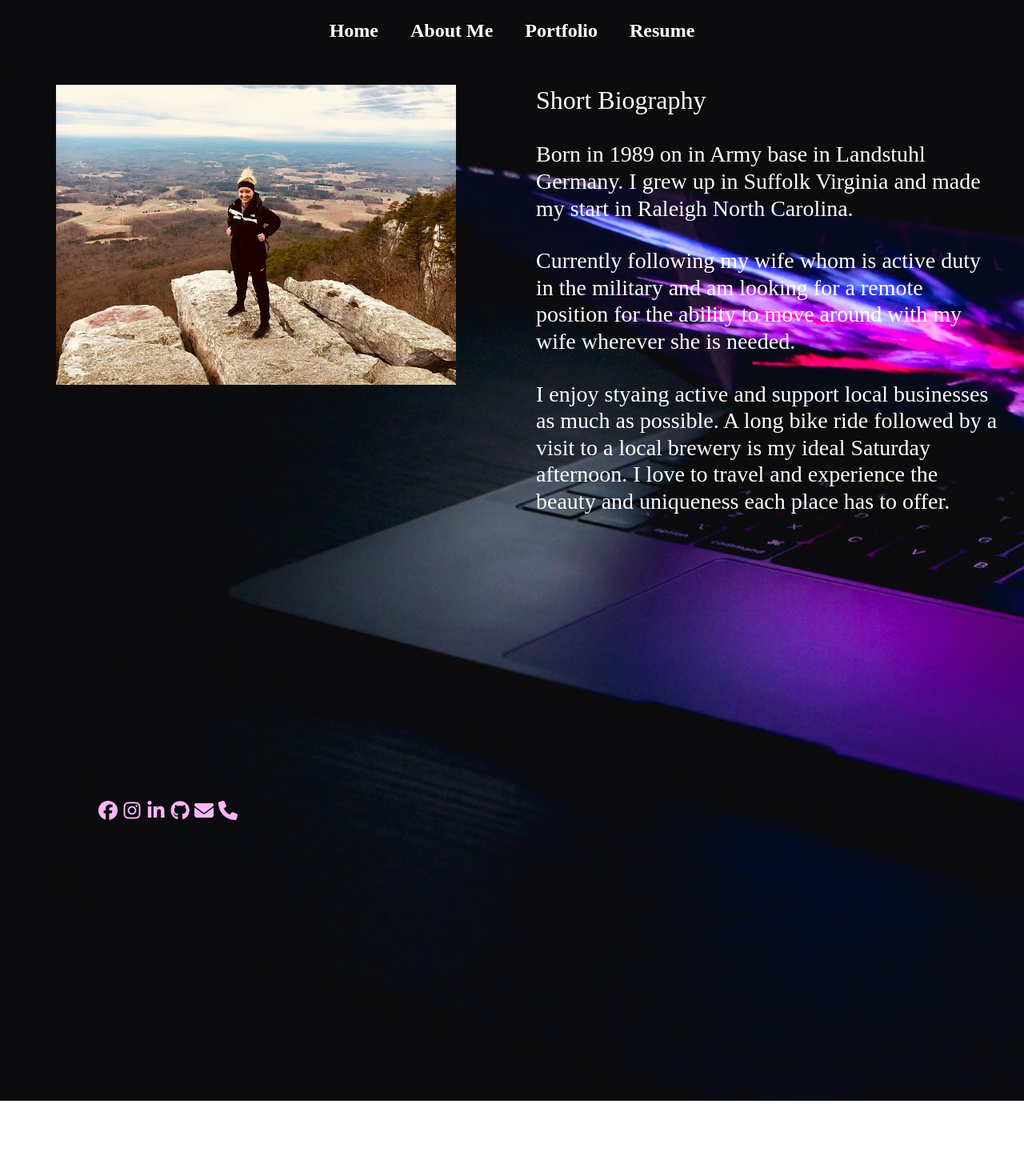
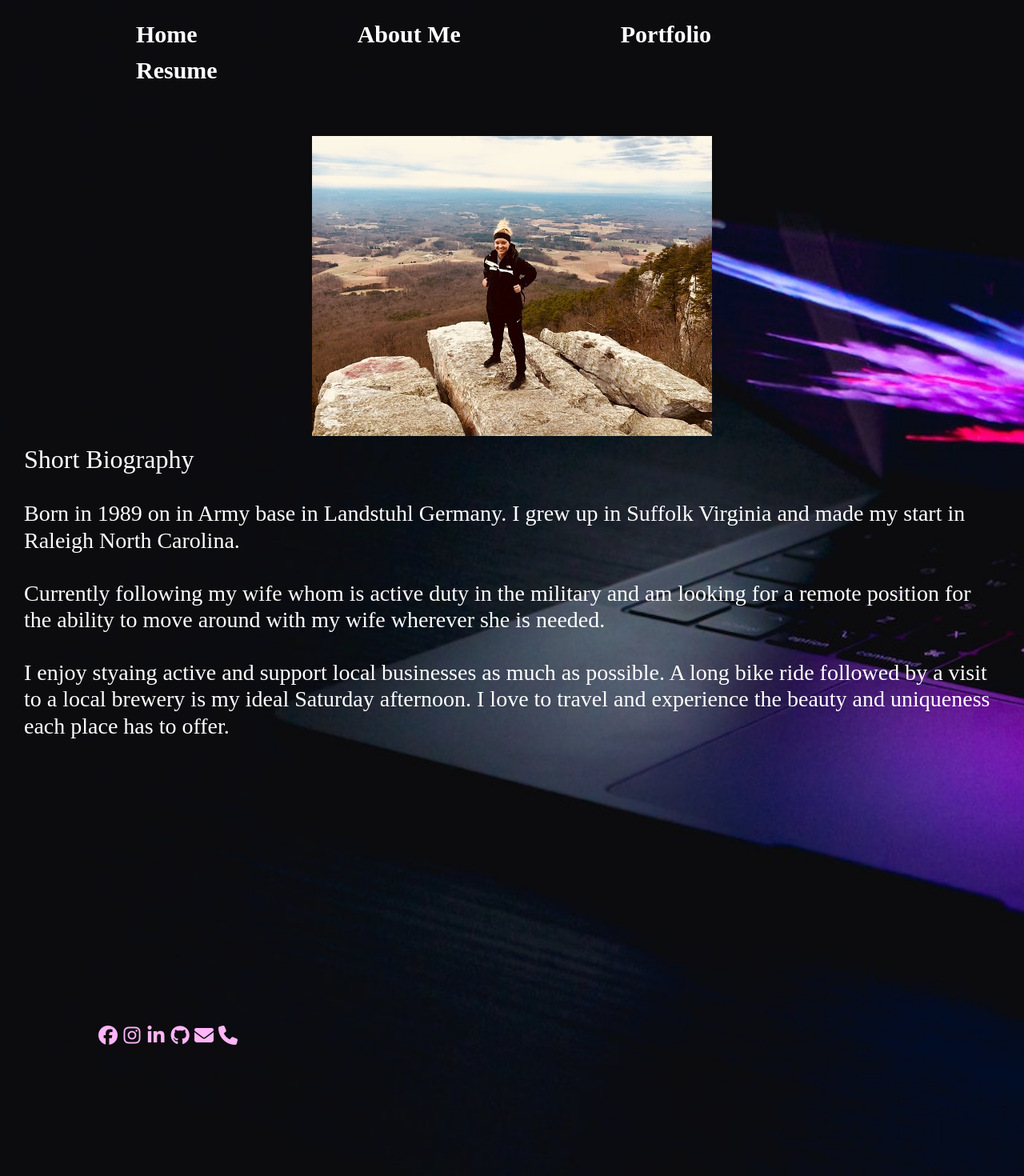
Before and after one commit to BDedafoe/my_profile, a React (Create React App) app: page /about in a window 1280 px wide. Shown: the top 1470 px of the page at 80% size. Before the commit the page ends 1376 px from the top, so only its background shows below. Built offline with nearby package versions, Linux system fonts and the light colour scheme.

Commit message:
added footer.js view

```diff
--- a/src/App.js
+++ b/src/App.js
@@ -8,8 +8,7 @@ import Portfolio from './views/portfolio';
 import About from './views/about';
 import Home from './views/home';
 import Resume from './views/resume';
-import OverlayTrigger from 'react-bootstrap/OverlayTrigger';
-import Popover from 'react-bootstrap/Popover';
+import Footer from './views/footer';
 
 
 const App = () => {
@@ -24,49 +23,7 @@ const App = () => {
             <Route path='/resume' element={<Resume/>} />
           </Routes>
       </Router>
-    <div className="footer">
-                <span padding="1em"><a href="https://facebook.com/brittany.dedafoe"><i class="fa-brands fa-facebook fa-xl fa-fw"></i></a></span>
-
-                <span padding="1em"><a href="https://www.instagram.com/deda_woah/"><i class="fa-brands fa-instagram fa-xl fa-fw"></i></a></span>
-
-                <span padding="1em"><a href="https://www.linkedin.com/in/bdedafoe/"><i class="fa-brands fa-linkedin-in fa-xl fa-fw"></i></a></span>
-
-                <span padding="1em"><a href="https://github.com/BDedafoe"><i class="fa-brands fa-github fa-xl fa-fw"></i></a></span>
-
-                <span padding="1em">{['top'].map((placement) => (
-                    <OverlayTrigger
-                    trigger="click"
-                    key={placement}
-                    placement={placement}
-                    overlay={
-                      <Popover id={`popover-positioned-${placement}`}>
-                        <Popover.Header as="h3">Email Address</Popover.Header>
-                          <Popover.Body>
-                            bmd6260@gmail.com
-                          </Popover.Body>
-                      </Popover>}>
-                        <i class="fa-solid fa-envelope fa-xl fa-fw"></i>
-                    </OverlayTrigger>
-                ))}
-                </span>
-
-                <span padding="1em">{['top'].map((placement) => (
-                    <OverlayTrigger
-                    trigger="click"
-                    key={placement}
-                    placement={placement}
-                    overlay={
-                      <Popover id={`popover-positioned-${placement}`}>
-                        <Popover.Header as="h3">Phone Number</Popover.Header>
-                          <Popover.Body>
-                            757-676-6260
-                          </Popover.Body>
-                      </Popover>}>
-                  <i class="fa-solid fa-phone fa-xl fa-fw"></i>
-                  </OverlayTrigger>
-                ))}
-                  </span>
-            </div>
+    <Footer/>
     </div>
   );
 }
--- a/src/public/my.css
+++ b/src/public/my.css
@@ -1,4 +1,5 @@
 body {
+  margin: 0;
   background-image: url('./mainBackground.jpg');
   background-size: cover;
   background-repeat:no-repeat;
@@ -12,7 +13,7 @@ body {
 .App {
   font-family: Copperplate;
   color: white;
-  padding: 0;
+
 
 }
 
@@ -30,10 +31,11 @@ nav.mainNavbar {
 .mainNavbar li a {
   color: white;
   text-decoration: none;
-  font-size: 24px;
+  font-size: 30px;
   font-weight: bold;
-  padding: 20px 20px 20px;
+  padding: 100px;
   overflow: hidden;
+  text-align: center;
 }
 
 .mainNavbar li a:hover {color: aqua;}
@@ -67,9 +69,7 @@ nav.mainNavbar {
 
 .fade.show.popover.bs-popover-top {
    background: black;
-
 }
-
 
 h3.popover-header {
   font-family: Copperplate;
@@ -82,25 +82,28 @@ div.popover-body {
   font-family: Copperplate;
   color: white;
   font-size: 1.3em;
+}
 
-}
 
 /* About Me */
 .flex-container {
   display: flex;
+  flex-flow: row-reverse wrap;
 }
 
 .aboutContainer {
+  float: left;
   text-align: left;
-  flex: 50%;
+
+  flex: 80%;
   padding: 0 30px;
 
 }
 
 .imageContainer {
   float: left;
-  flex: 50%;
-  padding: 0 30px;
+  flex: 20%;
+  padding: 10px;
 
 }
 
--- /dev/null
+++ b/src/views/footer.js
@@ -0,0 +1,53 @@
+import React from 'react';
+import OverlayTrigger from 'react-bootstrap/OverlayTrigger';
+import Popover from 'react-bootstrap/Popover';
+
+const Footer = () => {
+    return (
+        <div className="footer">
+                <span padding="1em"><a href="https://facebook.com/brittany.dedafoe"><i class="fa-brands fa-facebook fa-xl fa-fw"></i></a></span>
+
+                <span padding="1em"><a href="https://www.instagram.com/deda_woah/"><i class="fa-brands fa-instagram fa-xl fa-fw"></i></a></span>
+
+                <span padding="1em"><a href="https://www.linkedin.com/in/bdedafoe/"><i class="fa-brands fa-linkedin-in fa-xl fa-fw"></i></a></span>
+
+                <span padding="1em"><a href="https://github.com/BDedafoe"><i class="fa-brands fa-github fa-xl fa-fw"></i></a></span>
+
+                <span padding="1em">{['top'].map((placement) => (
+                    <OverlayTrigger
+                    trigger="click"
+                    key={placement}
+                    placement={placement}
+                    overlay={
+                      <Popover id={`popover-positioned-${placement}`}>
+                        <Popover.Header as="h3">Email Address</Popover.Header>
+                          <Popover.Body>
+                            bmd6260@gmail.com
+                          </Popover.Body>
+                      </Popover>}>
+                        <i class="fa-solid fa-envelope fa-xl fa-fw"></i>
+                    </OverlayTrigger>
+                ))}
+                </span>
+
+                <span padding="1em">{['top'].map((placement) => (
+                    <OverlayTrigger
+                    trigger="click"
+                    key={placement}
+                    placement={placement}
+                    overlay={
+                      <Popover id={`popover-positioned-${placement}`}>
+                        <Popover.Header as="h3">Phone Number</Popover.Header>
+                          <Popover.Body>
+                            757-676-6260
+                          </Popover.Body>
+                      </Popover>}>
+                  <i class="fa-solid fa-phone fa-xl fa-fw"></i>
+                  </OverlayTrigger>
+                ))}
+                  </span>
+            </div>
+    )
+}
+
+export default Footer
```
